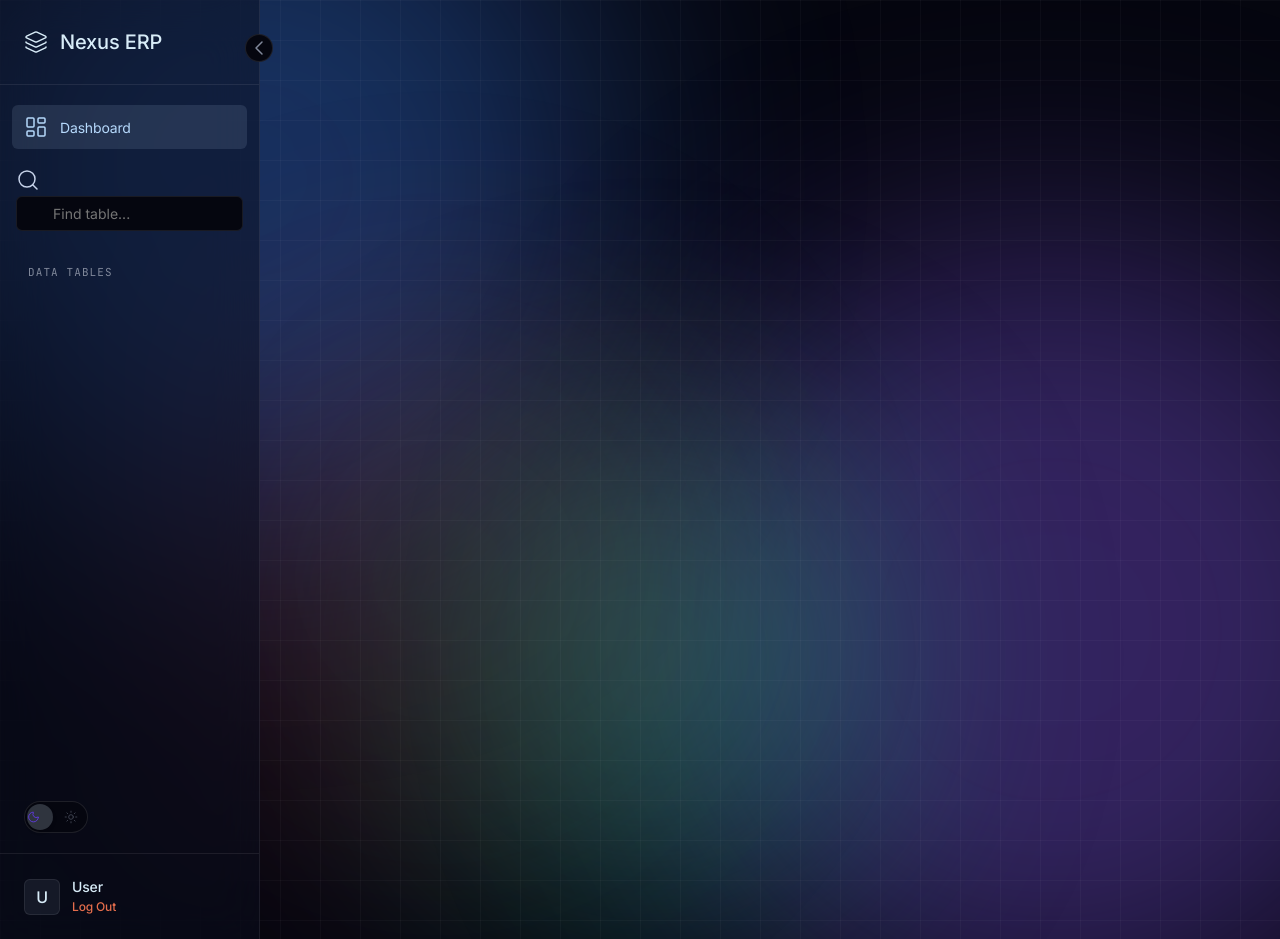
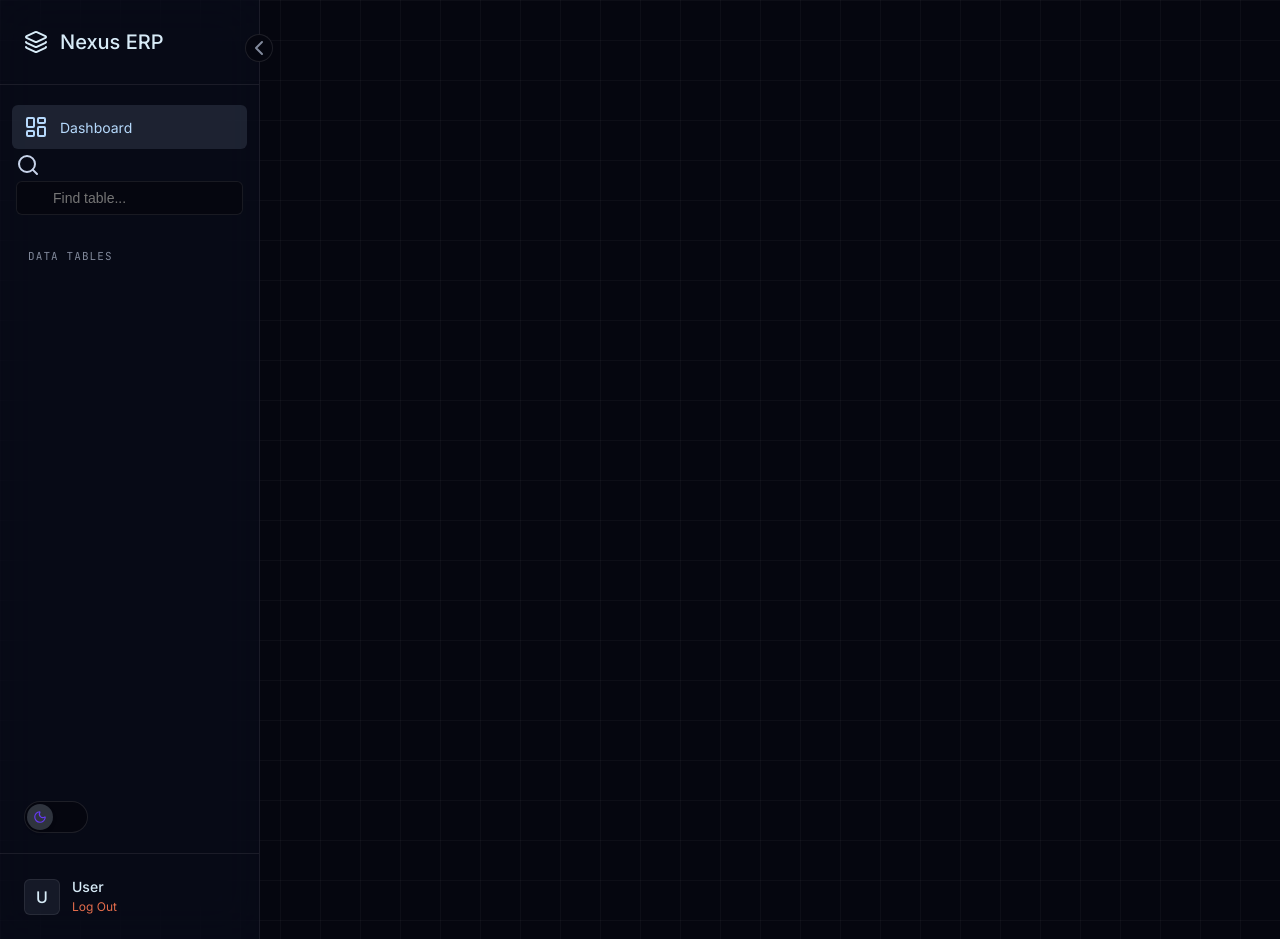
Before and after one commit to jtatipamula-design/proj_tb, a Python web app: template templates/base.html in a window 1280 px wide. Run offline with Jinja, Linux system fonts and the light colour scheme; the template is opened without the code that fills it, so the values that code supplies are empty.

Commit message:
Update base.html

```diff
--- a/templates/base.html
+++ b/templates/base.html
@@ -9,7 +9,6 @@
     <link href="https://fonts.googleapis.com/css2?family=Inter:wght@400;500;600;700&family=JetBrains+Mono:wght@400&display=swap" rel="stylesheet">
     <script src="https://unpkg.com/lucide@latest"></script>
 
-    <!-- PREVENT FOUC (Flash of Unstyled Content) FOR THEME -->
     <script>
         if (localStorage.getItem('theme') === 'light') {
             document.documentElement.classList.add('light-mode');
@@ -18,7 +17,7 @@
 
     <style>
         :root {
-            /* DARK MODE (AuthKit Midnight Blueprint - Default) */
+            /* Dark Mode Design Tokens */
             --color-midnight-ink: #05060f;
             --color-graphite-plate: #2f343e;
             --color-steel-border: rgba(255, 255, 255, 0.1);
@@ -32,13 +31,11 @@
             --color-cipher-mint: #269684;
             --glass-surface: rgba(10, 15, 30, 0.5);
             --glass-border: rgba(255, 255, 255, 0.08);
-            --shadow-subtle-4: inset 0px 1px 1px 0px rgba(199, 211, 234, 0.12), 0px 24px 32px 0px rgba(6, 6, 14, 0.7);
 
             --font-ui: 'Inter', ui-sans-serif, system-ui, sans-serif;
             --font-mono: 'JetBrains Mono', monospace;
         }
 
-        /* LIGHT MODE VARIABLES */
         html.light-mode {
             --color-midnight-ink: #f8fafc;
             --color-graphite-plate: #ffffff;
@@ -49,7 +46,6 @@
             --color-glacier: #0f172a;
             --glass-surface: rgba(255, 255, 255, 0.7);
             --glass-border: rgba(0, 0, 0, 0.1);
-            --shadow-subtle-4: 0 10px 15px -3px rgba(0,0,0,0.05), 0 4px 6px -2px rgba(0,0,0,0.02);
         }
 
         * { margin: 0; padding: 0; box-sizing: border-box; }
@@ -60,163 +56,108 @@
             display: flex;
             min-height: 100vh;
             overflow-x: hidden;
-            letter-spacing: -0.01em;
             background-color: var(--color-midnight-ink);
             transition: background-color 0.3s, color 0.3s;
         }
 
-        /* ========================================= */
-        /* ANIMATED PASTEL GRADIENT BACKGROUND       */
-        /* ========================================= */
+        /* Animated Background */
         .animated-bg {
-            position: fixed; top: 0; left: 0; width: 100vw; height: 100vh;
-            z-index: -10; overflow: hidden; background: var(--color-midnight-ink);
-            transition: background 0.3s;
+            position: fixed; inset: 0; z-index: -10;
+            background: var(--color-midnight-ink); transition: background 0.3s;
         }
         .bg-grid-overlay {
             position: absolute; inset: 0; z-index: 1;
-            background-image:
-                linear-gradient(rgba(255, 255, 255, 0.03) 1px, transparent 1px),
-                linear-gradient(90deg, rgba(255, 255, 255, 0.03) 1px, transparent 1px);
+            background-image: linear-gradient(rgba(255, 255, 255, 0.03) 1px, transparent 1px),
+                              linear-gradient(90deg, rgba(255, 255, 255, 0.03) 1px, transparent 1px);
             background-size: 40px 40px;
         }
         html.light-mode .bg-grid-overlay {
-            background-image:
-                linear-gradient(rgba(0, 0, 0, 0.04) 1px, transparent 1px),
-                linear-gradient(90deg, rgba(0, 0, 0, 0.04) 1px, transparent 1px);
+            background-image: linear-gradient(rgba(0, 0, 0, 0.04) 1px, transparent 1px),
+                              linear-gradient(90deg, rgba(0, 0, 0, 0.04) 1px, transparent 1px);
         }
 
-        .gradient-blob {
-            position: absolute; filter: blur(120px); opacity: 0.35;
-            animation: floatBlob 20s infinite alternate cubic-bezier(0.4, 0, 0.2, 1);
-            border-radius: 50%;
-        }
-        .blob-1 { top: -10%; left: -10%; width: 50vw; height: 50vw; background: #3B82F6; }
-        .blob-2 { bottom: -10%; right: -10%; width: 60vw; height: 60vw; background: #8B5CF6; animation-delay: -5s; animation-direction: alternate-reverse; }
-        .blob-3 { top: 40%; left: 30%; width: 40vw; height: 40vw; background: #10B981; animation-delay: -10s; }
-        .blob-4 { bottom: 10%; left: 10%; width: 45vw; height: 45vw; background: #F43F5E; animation-delay: -15s; opacity: 0.15; }
-
-        @keyframes floatBlob {
-            0% { transform: translate(0, 0) scale(1); }
-            33% { transform: translate(5vw, -5vh) scale(1.1); }
-            66% { transform: translate(-5vw, 5vh) scale(0.9); }
-            100% { transform: translate(2vw, 2vh) scale(1); }
-        }
-
-        svg.lucide { stroke-width: 1.5px; }
-
-        /* --- FLUID SIDEBAR --- */
+        /* Sidebar Layout */
         .sidebar {
-            width: 260px;
-            background: var(--glass-surface);
-            backdrop-filter: blur(24px);
-            -webkit-backdrop-filter: blur(24px);
+            width: 260px; height: 100vh; position: fixed; z-index: 100;
+            display: flex; flex-direction: column;
+            background: var(--glass-surface); backdrop-filter: blur(24px);
             border-right: 1px solid var(--glass-border);
-            display: flex; flex-direction: column; position: fixed; height: 100vh; z-index: 100;
             transition: width 0.3s cubic-bezier(0.16, 1, 0.3, 1), background 0.3s;
         }
-
         .sidebar.collapsed { width: 78px; }
-        .sidebar.collapsed .brand-text, .sidebar.collapsed .nav-text, .sidebar.collapsed .sidebar-search-wrap,
-        .sidebar.collapsed .table-header-text, .sidebar.collapsed .user-profile-info, .sidebar.collapsed .theme-toggle-wrap { display: none; }
-        .sidebar.collapsed .brand { justify-content: center; padding: 30px 0; }
-        .sidebar.collapsed .user-profile { justify-content: center; padding: 24px 0; }
-        .sidebar.collapsed .nav-item { justify-content: center; padding: 12px 0; }
+        .sidebar.collapsed .brand-text, .sidebar.collapsed .nav-text,
+        .sidebar.collapsed .sidebar-search-wrap, .sidebar.collapsed .eyebrow-text,
+        .sidebar.collapsed .user-profile-info, .sidebar.collapsed .theme-toggle-wrap { display: none; }
 
         .sidebar-toggle {
             position: absolute; right: -14px; top: 34px; width: 28px; height: 28px;
             background: var(--color-midnight-ink); color: var(--color-fog);
             border: 1px solid var(--color-steel-border); border-radius: 50%;
-            display: flex; align-items: center; justify-content: center; cursor: pointer; z-index: 101; transition: all 0.2s;
+            display: flex; align-items: center; justify-content: center; cursor: pointer; z-index: 101;
         }
         .sidebar-toggle:hover { color: var(--color-glacier); border-color: var(--color-moonlight); }
         .sidebar.collapsed .sidebar-toggle svg { transform: rotate(180deg); }
 
         .brand {
-            padding: 30px 24px; font-size: 20px; font-weight: 500;
-            color: var(--color-glacier); display: flex; align-items: center; gap: 12px;
-            border-bottom: 1px solid var(--glass-border); white-space: nowrap;
+            padding: 30px 24px; font-size: 20px; font-weight: 500; color: var(--color-glacier);
+            display: flex; align-items: center; gap: 12px; border-bottom: 1px solid var(--glass-border);
         }
 
         .nav-menu { padding: 20px 12px; flex-grow: 1; overflow-y: auto; display: flex; flex-direction: column; gap: 4px; }
         .nav-item {
             padding: 10px 12px; border-radius: 6px; color: var(--color-moonlight);
-            text-decoration: none; font-weight: 400; font-size: 14px;
-            display: flex; align-items: center; gap: 12px; transition: all 0.2s ease; white-space: nowrap;
+            text-decoration: none; font-size: 14px; display: flex; align-items: center; gap: 12px;
+            transition: all 0.2s ease; white-space: nowrap;
         }
         .nav-item:hover { background: rgba(186, 215, 247, 0.08); color: var(--color-glacier); }
         .nav-item.active { background: rgba(186, 215, 247, 0.12); color: var(--color-frost-link); }
 
-        /* THEME TOGGLE (REACT PORT) */
         .theme-toggle-wrap { padding: 0 24px 20px 24px; display: flex; justify-content: flex-start; }
         .theme-toggle {
-            width: 64px; height: 32px; padding: 3px;
-            border-radius: 999px; cursor: pointer;
-            background: var(--color-midnight-ink);
-            border: 1px solid var(--color-steel-border);
+            width: 64px; height: 32px; padding: 3px; border-radius: 999px; cursor: pointer;
+            background: var(--color-midnight-ink); border: 1px solid var(--color-steel-border);
             position: relative; display: flex; align-items: center; justify-content: space-between;
-            transition: all 0.3s ease;
         }
         .theme-toggle-handle {
-            position: absolute; top: 2px; left: 2px;
-            width: 26px; height: 26px; border-radius: 50%;
-            background: var(--color-graphite-plate);
-            display: flex; align-items: center; justify-content: center;
-            transition: transform 0.3s cubic-bezier(0.4, 0, 0.2, 1), background 0.3s;
-            box-shadow: 0 2px 4px rgba(0,0,0,0.1); z-index: 2;
+            position: absolute; top: 2px; left: 2px; width: 26px; height: 26px; border-radius: 50%;
+            background: var(--color-graphite-plate); display: flex; align-items: center; justify-content: center;
+            transition: transform 0.3s ease; box-shadow: 0 2px 4px rgba(0,0,0,0.1); z-index: 2;
         }
-        .theme-toggle .icon-bg { width: 14px; height: 14px; color: var(--color-fog); opacity: 0.5; z-index: 1; margin: 0 6px; }
-
-        /* Handle Icons */
-        .theme-toggle-handle i { position: absolute; width: 14px; height: 14px; transition: opacity 0.3s; }
-        .theme-toggle-handle .icon-sun { opacity: 0; color: #f59e0b; }
-        .theme-toggle-handle .icon-moon { opacity: 1; color: var(--color-electric-iris); }
-
-        /* Light Mode Overrides for Toggle */
         html.light-mode .theme-toggle { background: #e2e8f0; border-color: #cbd5e1; }
         html.light-mode .theme-toggle-handle { transform: translateX(32px); background: white; }
-        html.light-mode .theme-toggle-handle .icon-sun { opacity: 1; }
-        html.light-mode .theme-toggle-handle .icon-moon { opacity: 0; }
 
-        .user-profile { padding: 24px; border-top: 1px solid var(--glass-border); display: flex; align-items: center; gap: 12px; white-space: nowrap; }
+        .user-profile {
+            padding: 24px; border-top: 1px solid var(--glass-border);
+            display: flex; align-items: center; gap: 12px; white-space: nowrap;
+        }
         .avatar {
-            width: 36px; height: 36px; border-radius: 6px; background: rgba(186, 215, 247, 0.08); border: 1px solid var(--glass-border);
-            display: flex; align-items: center; justify-content: center; font-weight: 500; color: var(--color-glacier); min-width: 36px;
+            width: 36px; height: 36px; border-radius: 6px; background: rgba(186, 215, 247, 0.08);
+            border: 1px solid var(--glass-border); display: flex; align-items: center; justify-content: center;
+            font-weight: 500; color: var(--color-glacier); min-width: 36px;
         }
 
-        /* --- MAIN CONTENT & CENTERING WRAPPER --- */
         .main-content {
             margin-left: 260px; flex-grow: 1; padding: 60px 40px; width: calc(100vw - 260px);
-            transition: margin-left 0.3s cubic-bezier(0.16, 1, 0.3, 1), width 0.3s cubic-bezier(0.16, 1, 0.3, 1);
+            transition: margin-left 0.3s cubic-bezier(0.16, 1, 0.3, 1), width 0.3s ease;
             display: flex; flex-direction: column;
         }
         .sidebar.collapsed ~ .main-content { margin-left: 78px; width: calc(100vw - 78px); }
 
-        /* --- TOAST NOTIFICATIONS --- */
         .toast-container { position: fixed; bottom: 30px; right: 30px; z-index: 9999; display: flex; flex-direction: column; gap: 12px; }
         .toast {
             background: var(--glass-surface); backdrop-filter: blur(12px); border: 1px solid var(--glass-border);
             color: var(--color-glacier); padding: 14px 18px; border-radius: 10px; display: flex; align-items: center; gap: 12px;
-            box-shadow: 0 10px 30px -10px rgba(0,0,0,0.5); font-size: 14px; font-weight: 500;
-            animation: slideInToast 0.4s cubic-bezier(0.16, 1, 0.3, 1), fadeOutToast 0.4s ease 3.5s forwards;
+            animation: slideIn 0.4s ease, fadeOut 0.4s ease 3.5s forwards; font-weight: 500; font-size: 14px;
         }
-        .toast-success i { color: var(--color-cipher-mint); }
-        .toast-error i { color: var(--color-ember); }
-        @keyframes slideInToast { from { transform: translateX(120%); opacity: 0; } to { transform: translateX(0); opacity: 1; } }
-        @keyframes fadeOutToast { to { opacity: 0; transform: translateY(10px); } }
-
-        ::-webkit-scrollbar { width: 6px; height: 6px; }
-        ::-webkit-scrollbar-track { background: transparent; }
-        ::-webkit-scrollbar-thumb { background: var(--color-steel-border); border-radius: 2px; }
-        ::-webkit-scrollbar-thumb:hover { background: var(--color-fog); }
+        @keyframes slideIn { from { transform: translateX(120%); opacity: 0; } to { transform: translateX(0); opacity: 1; } }
+        @keyframes fadeOut { to { opacity: 0; transform: translateY(10px); } }
 
         .sidebar-search-wrap { position: relative; margin: 0 4px 15px 4px; }
-        .sidebar-search-wrap i { position: absolute; left: 12px; top: 50%; transform: translateY(-50%); color: var(--color-fog); width: 16px; height: 16px; }
         .sidebar-search-wrap input {
             width: 100%; background: var(--color-midnight-ink); border: 1px solid var(--glass-border); border-radius: 6px;
-            padding: 8px 12px 8px 36px; color: var(--color-moonlight); font-size: 14px; font-family: var(--font-ui); transition: all 0.2s;
+            padding: 8px 12px 8px 36px; color: var(--color-moonlight); font-size: 14px;
         }
-        .sidebar-search-wrap input:focus { outline: none; border-color: var(--color-frost-link); }
+        .sidebar-search-wrap i { position: absolute; left: 12px; top: 50%; transform: translateY(-50%); color: var(--color-fog); width: 16px; height: 16px; }
 
         .eyebrow-text {
             font-family: var(--font-mono); color: var(--color-fog); font-size: 14px;
@@ -226,33 +167,27 @@
 </head>
 <body>
 
-    <!-- ANIMATED BACKGROUND INJECTED BEHIND EVERYTHING -->
-    <div class="animated-bg">
-        <div class="bg-grid-overlay"></div>
-        <div class="gradient-blob blob-1"></div>
-        <div class="gradient-blob blob-2"></div>
-        <div class="gradient-blob blob-3"></div>
-        <div class="gradient-blob blob-4"></div>
-    </div>
+    <div class="animated-bg"><div class="bg-grid-overlay"></div></div>
 
-    <div class="sidebar" id="sidebar">
-        <div class="sidebar-toggle" onclick="toggleSidebar()">
+    <aside class="sidebar" id="sidebar">
+        <button class="sidebar-toggle" onclick="toggleSidebar()" aria-label="Toggle Sidebar">
             <i data-lucide="chevron-left"></i>
-        </div>
-        <div class="brand">
+        </button>
+        <header class="brand">
             <i data-lucide="layers"></i> <span class="brand-text">Nexus ERP</span>
-        </div>
-        <div class="nav-menu" id="sidebarMenu">
+        </header>
+
+        <nav class="nav-menu" id="sidebarMenu">
             <a href="/" class="nav-item {% if not table_name %}active{% endif %}">
                 <i data-lucide="layout-dashboard"></i> <span class="nav-text">Dashboard</span>
             </a>
 
-            <div class="sidebar-search-wrap" style="margin-top: 15px;">
+            <div class="sidebar-search-wrap">
                 <i data-lucide="search"></i>
                 <input type="text" id="sidebarSearch" placeholder="Find table..." onkeyup="filterSidebar()">
             </div>
 
-            <div class="table-header-text eyebrow-text" style="margin: 15px 0 5px 16px; font-size: 11px;">Data Tables</div>
+            <div class="eyebrow-text" style="margin: 15px 0 5px 16px; font-size: 11px;">Data Tables</div>
 
             {% for tbl in all_tables %}
             {% set clean_name = tbl.split('_', 1)[-1].replace('_t', '').replace('_', ' ').title() %}
@@ -260,52 +195,38 @@
                 <i data-lucide="database"></i> <span class="nav-text">{{ clean_name }}</span>
             </a>
             {% endfor %}
+        </nav>
 
+        <div class="theme-toggle-wrap">
+            <button class="theme-toggle" onclick="toggleTheme()" aria-label="Toggle Theme">
+                <div class="theme-toggle-handle">
+                    <i data-lucide="moon" style="position: absolute; width:14px; color:var(--color-electric-iris)"></i>
+                </div>
+            </button>
         </div>
 
-        <!-- THEME TOGGLE IMPLEMENTATION -->
-        <div class="theme-toggle-wrap">
-            <div class="theme-toggle" onclick="toggleTheme()" role="button" tabindex="0">
-                <div class="theme-toggle-handle">
-                    <i data-lucide="moon" class="icon-moon"></i>
-                    <i data-lucide="sun" class="icon-sun"></i>
-                </div>
-                <div style="display: flex; justify-content: space-between; width: 100%;">
-                    <i data-lucide="moon" class="icon-bg"></i>
-                    <i data-lucide="sun" class="icon-bg"></i>
-                </div>
-            </div>
-        </div>
-
-        <div class="user-profile">
+        <section class="user-profile">
             <div class="avatar">{{ username[0]|upper if username else 'U' }}</div>
             <div class="user-profile-info" style="flex-grow: 1;">
                 <div style="font-size: 14px; font-weight: 500; color: var(--color-glacier);">{{ username.title() if username else 'User' }}</div>
-                <a href="/logout" style="font-size: 12px; color: var(--color-ember); text-decoration: none; font-weight: 500;">Log Out</a>
+                <a href="/logout" style="font-size: 12px; color: var(--color-ember); text-decoration: none;">Log Out</a>
             </div>
-        </div>
-    </div>
+        </section>
+    </aside>
 
-    <!-- TOAST CONTAINER -->
     <div id="toast-container" class="toast-container"></div>
 
-    <div class="main-content">
+    <main class="main-content">
         {% block content %}{% endblock %}
-    </div>
+    </main>
 
     <script>
         lucide.createIcons();
 
-        // THEME TOGGLE LOGIC
         function toggleTheme() {
             const html = document.documentElement;
-            if (html.classList.contains('light-mode')) {
-                html.classList.remove('light-mode');
-                localStorage.setItem('theme', 'dark');
-            } else {
-                html.classList.add('light-mode');
-                localStorage.setItem('theme', 'light');
-            }
+            const isLight = html.classList.toggle('light-mode');
+            localStorage.setItem('theme', isLight ? 'light' : 'dark');
         }
 
         function toggleSidebar() {
@@ -323,7 +244,7 @@
             const toast = document.createElement('div');
             toast.className = `toast toast-${type}`;
             const icon = type === 'success' ? 'check-circle-2' : 'alert-circle';
-            toast.innerHTML = `<i data-lucide="${icon}"></i> ${message}`;
+            toast.innerHTML = `<i data-lucide="${icon}" style="color: ${type === 'success' ? 'var(--color-cipher-mint)' : 'var(--color-ember)'}"></i> ${message}`;
             container.appendChild(toast);
             lucide.createIcons();
             setTimeout(() => toast.remove(), 4000);
@@ -341,19 +262,9 @@
         function filterSidebar() {
             let filter = document.getElementById("sidebarSearch").value.toLowerCase();
             document.querySelectorAll('.nav-menu .nav-item[data-search]').forEach(item => {
-                let text = item.getAttribute('data-search');
-                item.style.display = text.includes(filter) ? "flex" : "none";
+                item.style.display = item.getAttribute('data-search').includes(filter) ? "flex" : "none";
             });
         }
-
-        const sidebarMenu = document.getElementById('sidebarMenu');
-        document.addEventListener("DOMContentLoaded", () => {
-            const scrollPos = sessionStorage.getItem('sidebarScrollPos');
-            if (scrollPos) sidebarMenu.scrollTop = parseInt(scrollPos, 10);
-        });
-        sidebarMenu.addEventListener('scroll', () => {
-            sessionStorage.setItem('sidebarScrollPos', sidebarMenu.scrollTop);
-        });
     </script>
 </body>
 </html>
```
